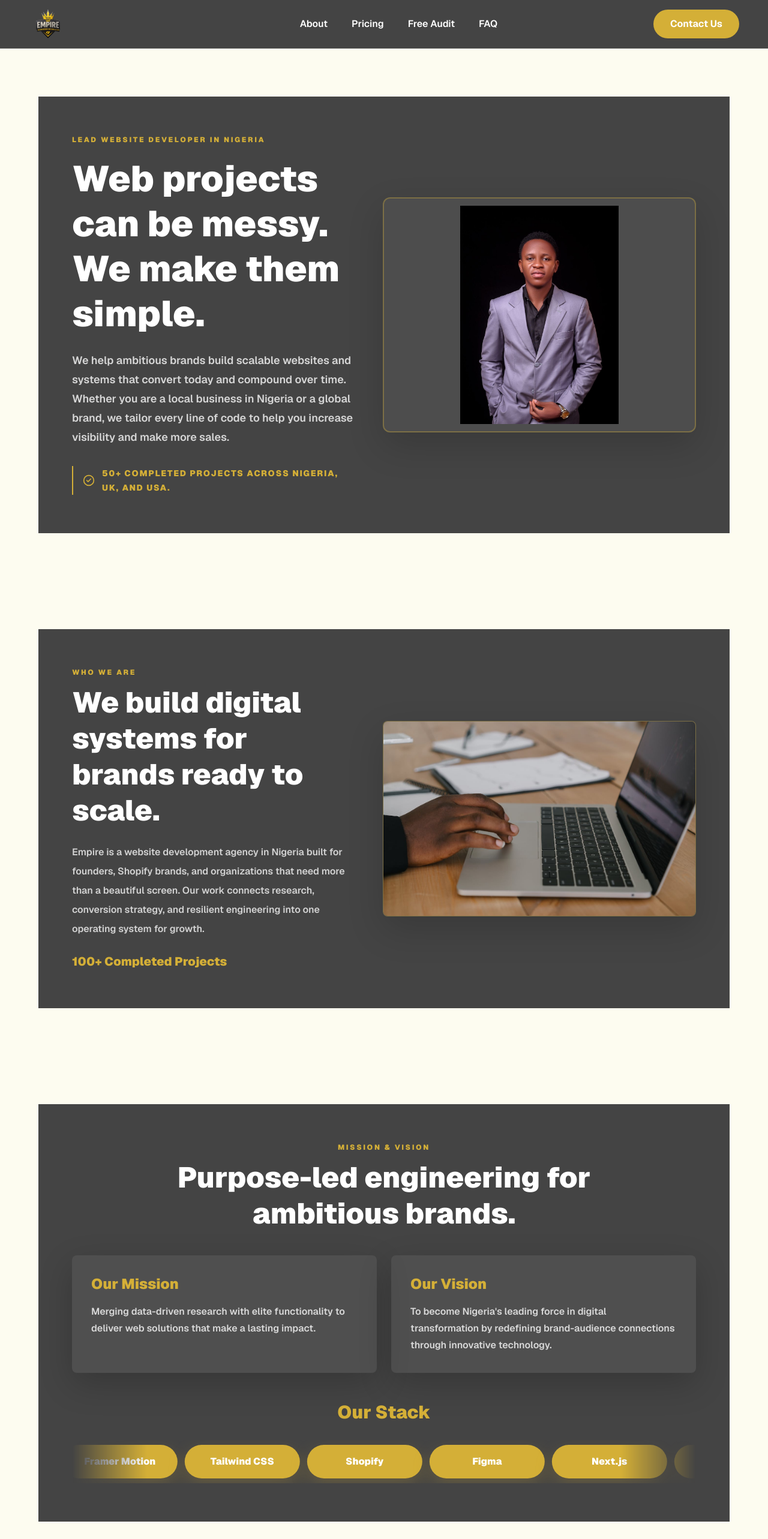
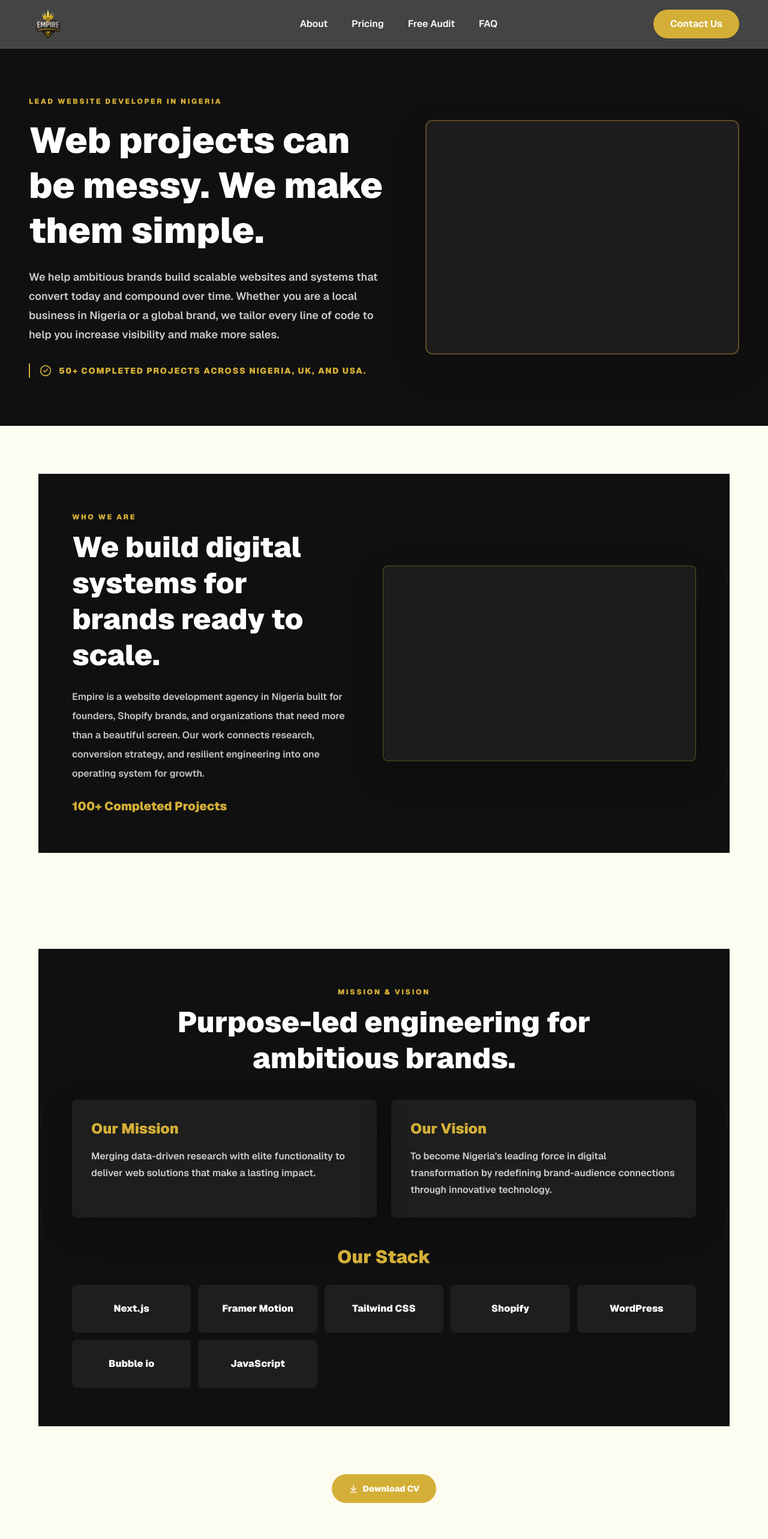
Before and after one commit to Peter-Aderinto/peter-agency-website, a Next.js app: page /about in a window 1280 px wide. Shown: the top 2566 px of the page at 60% size. Built offline with nearby package versions, Linux system fonts and the light colour scheme.

Commit message:
About, resume, Pricing and home page modified

```diff
--- a/app/about/page.tsx
+++ b/app/about/page.tsx
@@ -1,5 +1,4 @@
 import type { Metadata } from "next";
-import Image from "next/image";
 import Link from "next/link";
 import { ArrowDownToLine, CheckCircle2 } from "lucide-react";
 import QuoteButton from "../components/QuoteButton";
@@ -16,37 +15,17 @@ const stackItems = [
   "Framer Motion",
   "Tailwind CSS",
   "Shopify",
-  "Figma",
+  "WordPress",
+  "Bubble io",
+  "JavaScript",
 ] as const;
 
-const marqueeStackItems = [...stackItems, ...stackItems];
-
-function FramedImage({
-  alt,
-  className = "",
-  imageClassName = "object-cover object-center",
-  priority = false,
-  src,
-}: {
-  alt: string;
-  className?: string;
-  imageClassName?: string;
-  priority?: boolean;
-  src: string;
-}) {
+function ImagePlaceholder({ className = "" }: { className?: string }) {
   return (
     <div
-      className={`relative min-h-56 overflow-hidden rounded-lg border border-BrandGold/35 bg-white/5 shadow-[0_22px_60px_rgba(0,0,0,0.16)] ${className}`}
-    >
-      <Image
-        src={src}
-        alt={alt}
-        fill
-        priority={priority}
-        sizes="(min-width: 1024px) 520px, (min-width: 640px) 80vw, 100vw"
-        className={imageClassName}
-      />
-    </div>
+      aria-hidden="true"
+      className={`min-h-56 rounded-lg border border-BrandGold/35 bg-white/5 shadow-[0_22px_60px_rgba(0,0,0,0.16)] ${className}`}
+    />
   );
 }
 
@@ -55,8 +34,8 @@ export default function AboutPage() {
     <main className="min-h-screen overflow-x-hidden bg-SoftCream font-sans text-SteelGrey">
       <SiteHeader />
 
-      <section className="px-4 py-10 sm:px-10 sm:py-16 lg:px-12 lg:py-20">
-        <div className="mx-auto grid max-w-6xl items-center gap-8 bg-[rgb(68,68,68)] px-5 py-9 text-white sm:gap-12 sm:px-10 sm:py-12 lg:grid-cols-[0.9fr_1fr] lg:px-14 lg:py-16">
+      <section className="bg-[#101010] px-4 py-12 text-white sm:px-10 sm:py-16 lg:px-12 lg:py-20">
+        <div className="mx-auto grid max-w-7xl items-center gap-8 sm:gap-12 lg:grid-cols-[1.08fr_0.92fr]">
           <div className="min-w-0">
             <p className="text-[11px] font-black uppercase tracking-[0.16em] text-BrandGold sm:text-xs sm:tracking-[0.22em]">
               Lead Website Developer in Nigeria
@@ -76,18 +55,12 @@ export default function AboutPage() {
             </div>
           </div>
 
-          <FramedImage
-            src="/my-picture.jpeg"
-            alt="Aderinto Peter, lead website developer in Nigeria"
-            priority
-            className="aspect-[4/3] min-h-52 rounded-xl border-2 bg-SoftCream/5 sm:min-h-72"
-            imageClassName="object-contain object-center p-3"
-          />
+          <ImagePlaceholder className="aspect-[4/3] min-h-52 rounded-xl border-2 bg-SoftCream/5 sm:min-h-72" />
         </div>
       </section>
 
       <section className="px-4 py-10 sm:px-10 sm:py-16 lg:px-12 lg:py-20">
-        <div className="mx-auto grid max-w-6xl items-center gap-8 bg-[rgb(68,68,68)] px-5 py-9 text-white sm:gap-12 sm:px-10 sm:py-12 lg:grid-cols-[0.9fr_1fr] lg:px-14 lg:py-16">
+        <div className="mx-auto grid max-w-6xl items-center gap-8 bg-[#101010] px-5 py-9 text-white sm:gap-12 sm:px-10 sm:py-12 lg:grid-cols-[0.9fr_1fr] lg:px-14 lg:py-16">
           <div className="min-w-0">
             <p className="text-[11px] font-black uppercase tracking-[0.16em] text-BrandGold sm:text-xs sm:tracking-[0.22em]">
               Who We Are
@@ -106,16 +79,12 @@ export default function AboutPage() {
             </p>
           </div>
 
-          <FramedImage
-            src="/who-are-we.jpg"
-            alt="Empire team collaboration session"
-            className="aspect-[16/10] min-h-48 sm:min-h-64"
-          />
+          <ImagePlaceholder className="aspect-[16/10] min-h-48 sm:min-h-64" />
         </div>
       </section>
 
       <section className="px-4 py-10 sm:px-10 sm:py-16 lg:px-12 lg:py-20">
-        <div className="mx-auto max-w-6xl bg-[rgb(68,68,68)] px-5 py-9 text-white sm:px-10 sm:py-12 lg:px-14 lg:py-16">
+        <div className="mx-auto max-w-6xl bg-[#101010] px-5 py-9 text-white sm:px-10 sm:py-12 lg:px-14 lg:py-16">
           <div className="text-center">
             <p className="text-[11px] font-black uppercase tracking-[0.16em] text-BrandGold sm:text-xs sm:tracking-[0.22em]">
               Mission & Vision
@@ -152,17 +121,15 @@ export default function AboutPage() {
             <h2 className="text-center text-2xl font-black text-BrandGold sm:text-3xl">
               Our Stack
             </h2>
-            <div className="mt-7 overflow-hidden [mask-image:linear-gradient(to_right,transparent,black_12%,black_88%,transparent)]">
-              <div className="about-stack-marquee flex w-max gap-3 py-2">
-              {marqueeStackItems.map((item, index) => (
+            <div className="mt-7 grid gap-3 sm:grid-cols-2 lg:grid-cols-5">
+              {stackItems.map((item) => (
                 <div
-                  key={`${item}-${index}`}
-                  className="flex min-h-12 min-w-40 shrink-0 items-center justify-center rounded-full bg-BrandGold px-6 text-center text-sm font-black text-white shadow-[0_12px_30px_rgba(212,175,55,0.22)] sm:min-h-14 sm:min-w-48 sm:text-base"
+                  key={item}
+                  className="flex min-h-16 items-center justify-center rounded-lg bg-white/[0.06] px-4 text-center text-sm font-black text-white sm:min-h-20 sm:text-base"
                 >
                   {item}
                 </div>
               ))}
-              </div>
             </div>
           </div>
         </div>
@@ -170,7 +137,7 @@ export default function AboutPage() {
 
       <section className="px-4 pb-12 text-center sm:px-10 sm:pb-20 lg:px-12">
         <Link
-          href="/Empire%20Resume.pdf"
+          href="/Aderinto_Peter_Resume.pdf"
           className="inline-flex min-h-12 w-full max-w-xs items-center justify-center gap-2 rounded-full bg-BrandGold px-7 text-sm font-black text-white transition-colors hover:bg-BrandGold/90 focus:outline-none focus:ring-4 focus:ring-BrandGold/25 sm:w-auto"
         >
           <ArrowDownToLine className="size-4" aria-hidden="true" />
```
